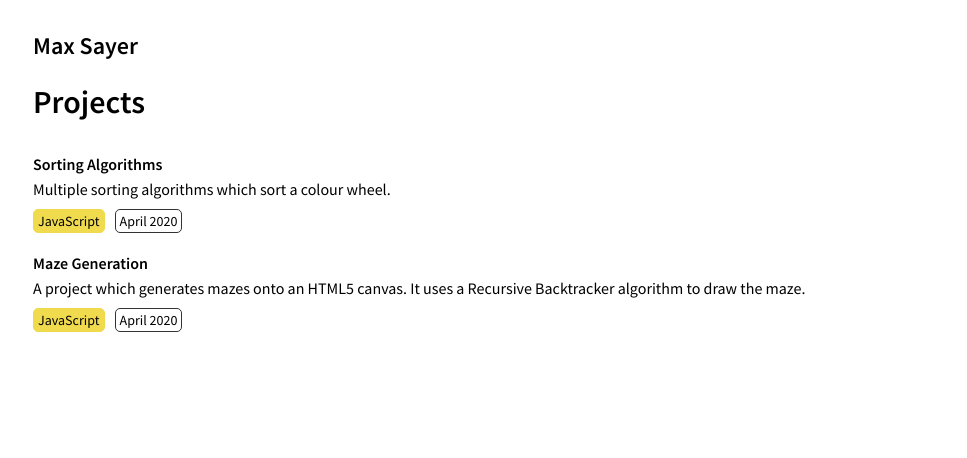
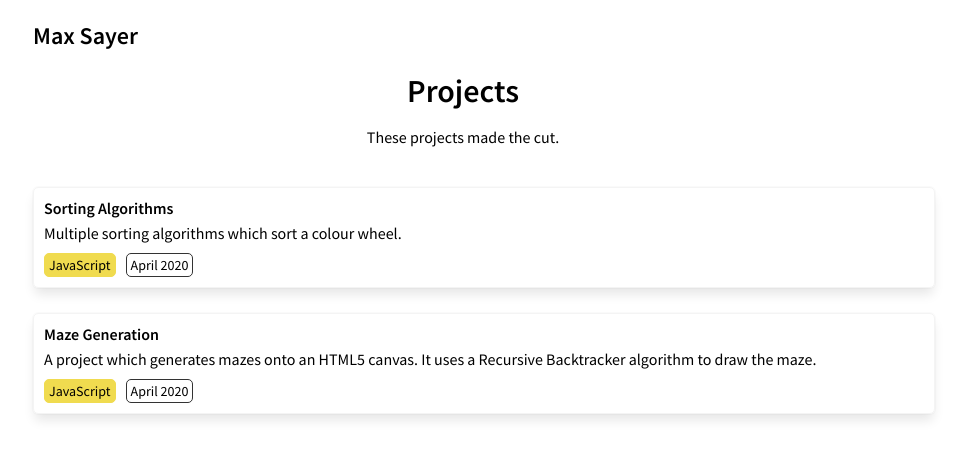
Before and after one commit to sayersauce/website, a plain HTML site: page projects.html in a window 1280 px wide. Shown: the whole page, without its empty margins (177-1144 px from the left). Drawn offline with Linux system fonts and the light colour scheme.

Commit message:
Updated projects page

```diff
--- a/projects.html
+++ b/projects.html
@@ -10,7 +10,10 @@
     <body>
         <div id="projects-container">
             <a href="/"><h2>Max Sayer</h2></a>
-            <h1>Projects</h1>
+            <div id="title">
+                <h1>Projects</h1>
+                <p>These projects made the cut.</p>
+            </div>
             <div id="projects">
                 <a href="projects/sorting" class="project">
                     <div>
--- a/stylesheets/all.css
+++ b/stylesheets/all.css
@@ -3,12 +3,12 @@
 
 ::-moz-selection {
     color: white;
-    background: royalblue;
+    background: #252525;
   }
 
   ::selection {
     color: white;
-    background: royalblue;
+    background: #252525;
   }
 
 * {
--- a/stylesheets/projects.css
+++ b/stylesheets/projects.css
@@ -3,23 +3,34 @@ body {
     justify-content: center;
 }
 
+#title {
+    text-align: center;
+    margin: 0 0 40px 0;
+}
+
+#title h1 {
+    margin: 0;
+}
+
 #projects-container {
     width: max(860px, 60%);
-    margin: 10px 0;
 }
 
 .project {
     width: calc(100% + 20px);
     transition: background-color 200ms;
     padding: 5px 10px;
-    margin-left: -10px;
+    margin: 25px 0 0 0;
     display: flex;
     justify-content: space-between;
     align-items: center;
+    border-radius: 5px;
+    border: 1px solid #f4f4f4;
+    box-shadow: 0 0.5em 0.75em -0.125em rgba(10, 10, 10, 0.1), 0 0 0 1px rgba(10, 10, 10, 0.02);
 }
 
 .project:hover {
-    background-color: #f8f8f8;
+    background-color: #fafafa;
 }
 
 .project h4, .project i, .project p {
```
